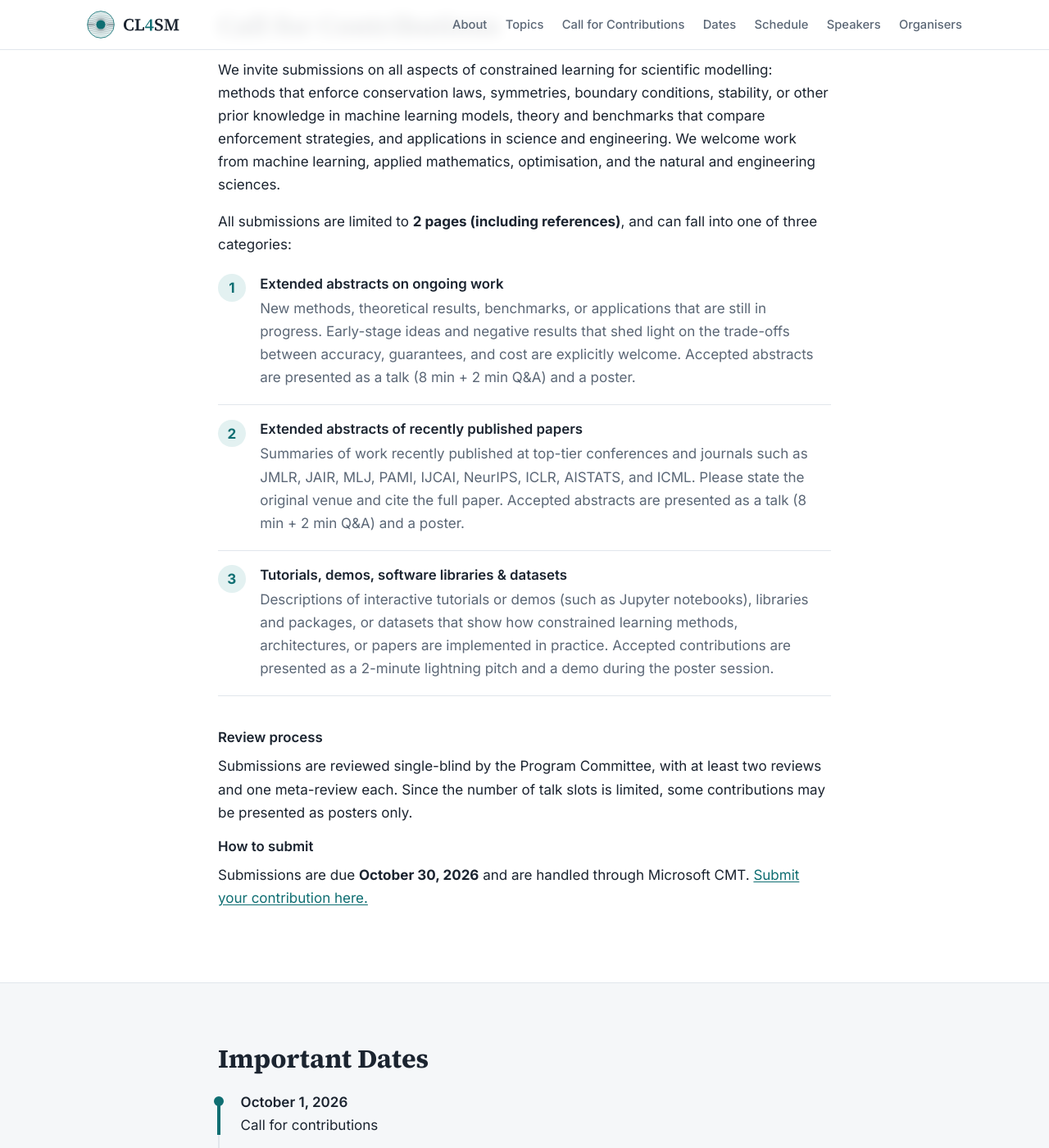
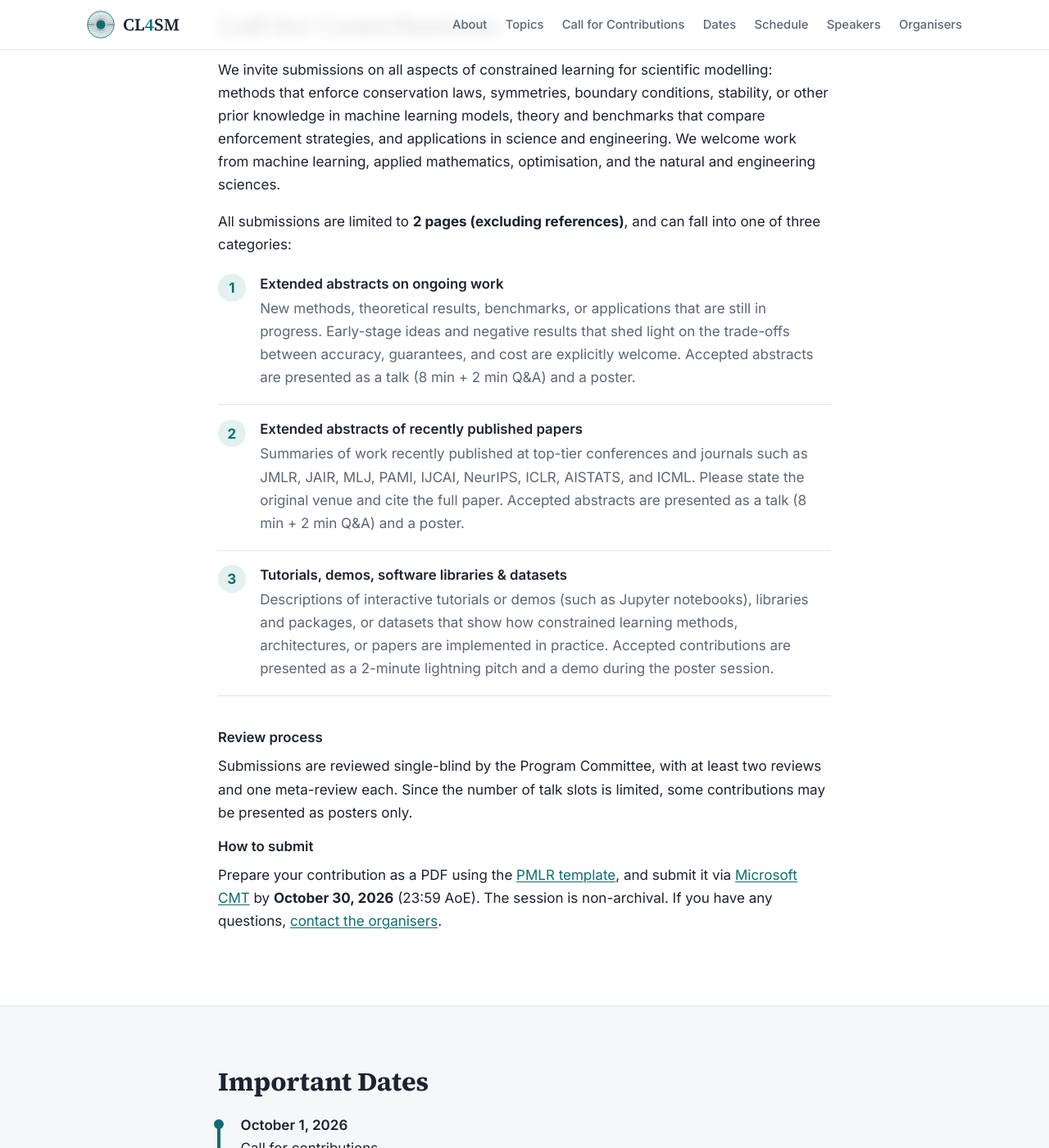
Before and after one commit to badulion/cl4sm_2026, a Jekyll site: the page built from index.html, in a window 1280 px wide and 1400 px high, scrolled down 2279 px. Shown: the whole window at 82% size. Built offline with Jekyll 4.4.1, drawn with Linux system fonts in a browser that asks for light colours; some of the changed text lies outside the part shown.

Commit message:
Rework submission details: PMLR template, AoE deadline, contact link
- How to submit is one paragraph: PMLR template, CMT link, deadline (23:59 AoE), non-archival, contact
- Page limit now excludes references
- Footer links to the CMT chair contact form
- Final programme date set to November 27, 2026

Co-Authored-By: Claude Opus 5.5 <noreply@anthropic.com>

```diff
--- a/_config.yml
+++ b/_config.yml
@@ -22,10 +22,11 @@ event:
 submission:
   platform: "Microsoft CMT"
   url: "https://cmt3.research.microsoft.com/CLSM2026"   # CMT submission link — empty shows "TBA"
-  template_url: ""              # LaTeX template link — empty hides the button
-  page_limit: "2 pages (including references)"
+  template_url: "https://proceedings.mlr.press/faq.html"   # LaTeX template link — empty hides the button
+  page_limit: "2 pages (excluding references)"
 
 contact_email: ""               # shown in the footer if set
+contact_url: "https://cmt3.research.microsoft.com/CLSM2026/Email/Chairs"   # "Contact" link in the footer
 
 # Build
 markdown: kramdown
--- a/_data/dates.yml
+++ b/_data/dates.yml
@@ -3,13 +3,13 @@
   date: "October 1, 2026"
 - event: Submission deadline
   date: "October 30, 2026"
+  tz: "AoE"
   approx: "Late October 2026"
 - event: Notification to authors
   date: "November 12, 2026"
   approx: "Mid-November 2026"
 - event: Final programme
-  date: ""
-  approx: "Late November 2026"
+  date: "November 27, 2026"
 - event: Session
   date: "December 8, 2026"
   highlight: true
--- a/_includes/footer.html
+++ b/_includes/footer.html
@@ -9,6 +9,7 @@
     <p class="footer__meta">
       {{ site.title }} · {{ site.event.host }} · {{ site.event.date }}
       {% if site.contact_email != "" %} · <a href="mailto:{{ site.contact_email }}">{{ site.contact_email }}</a>{% endif %}
+      {% if site.contact_url != "" %} · <a href="{{ site.contact_url }}">Contact</a>{% endif %}
     </p>
   </div>
 </footer>
--- a/index.html
+++ b/index.html
@@ -112,16 +112,11 @@ layout: default
 
     <h3>How to submit</h3>
     <p>
-      Submissions are due <strong>October 30, 2026</strong> and are handled through {{ site.submission.platform }}.
-      {% if site.submission.url != "" %}
-        <a href="{{ site.submission.url }}">Submit your contribution here.</a>
-      {% else %}
-        The submission link will be announced here soon.
-      {% endif %}
+      Prepare your contribution as a PDF using the <a href="{{ site.submission.template_url }}">PMLR template</a>,
+      and submit it via <a href="{{ site.submission.url }}">{{ site.submission.platform }}</a> by
+      <strong>October 30, 2026</strong> (23:59 AoE). The session is non-archival.
+      If you have any questions, <a href="{{ site.contact_url }}">contact the organisers</a>.
     </p>
-    {% if site.submission.template_url != "" %}
-      <p><a class="btn" href="{{ site.submission.template_url }}">Download the template</a></p>
-    {% endif %}
   </div>
 </section>
 
@@ -131,7 +126,7 @@ layout: default
     <ul class="timeline">
       {% for d in site.data.dates %}
       <li class="timeline__item{% if d.highlight %} timeline__item--highlight{% endif %}"{% if d.date and d.date != "" %} data-date="{{ d.date | date: "%Y-%m-%d" }}"{% endif %}>
-        <span class="timeline__date">{% if d.date and d.date != "" %}{{ d.date }}{% else %}{{ d.approx }} <span class="tba">(exact date TBA)</span>{% endif %}</span>
+        <span class="timeline__date">{% if d.date and d.date != "" %}{{ d.date }}{% if d.tz %} <span class="tba">({{ d.tz }})</span>{% endif %}{% else %}{{ d.approx }} <span class="tba">(exact date TBA)</span>{% endif %}</span>
         <span class="timeline__event">{{ d.event }}</span>
       </li>
       {% endfor %}
```
